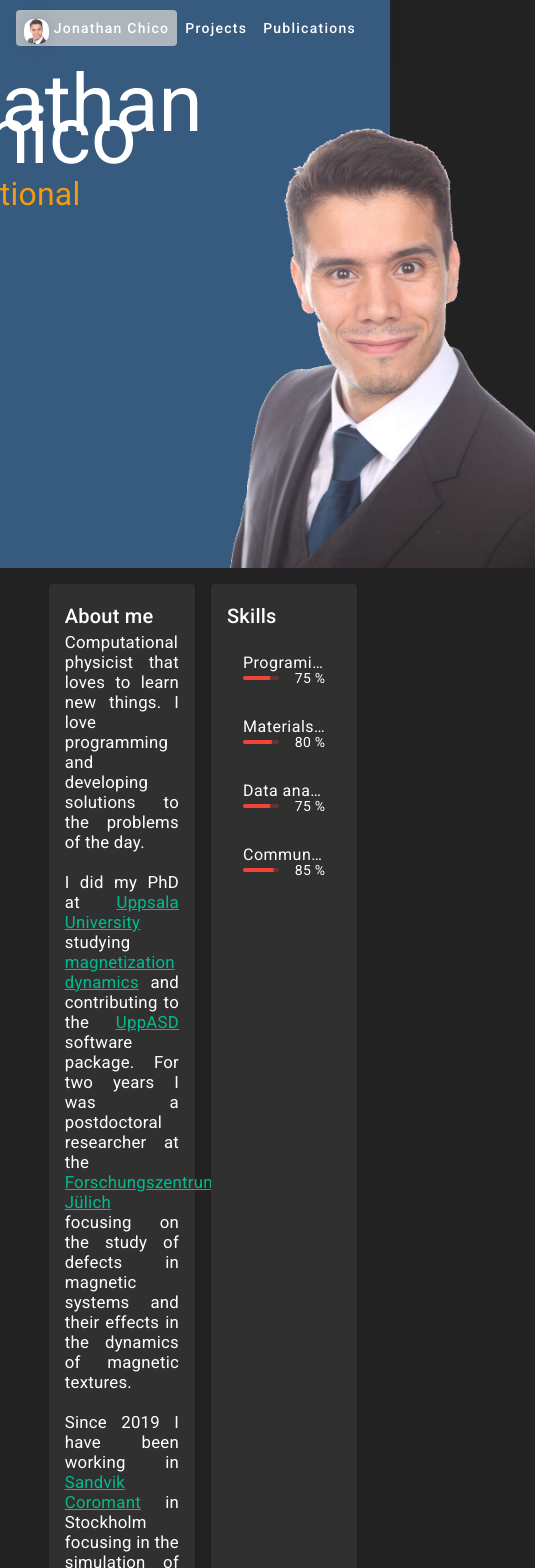
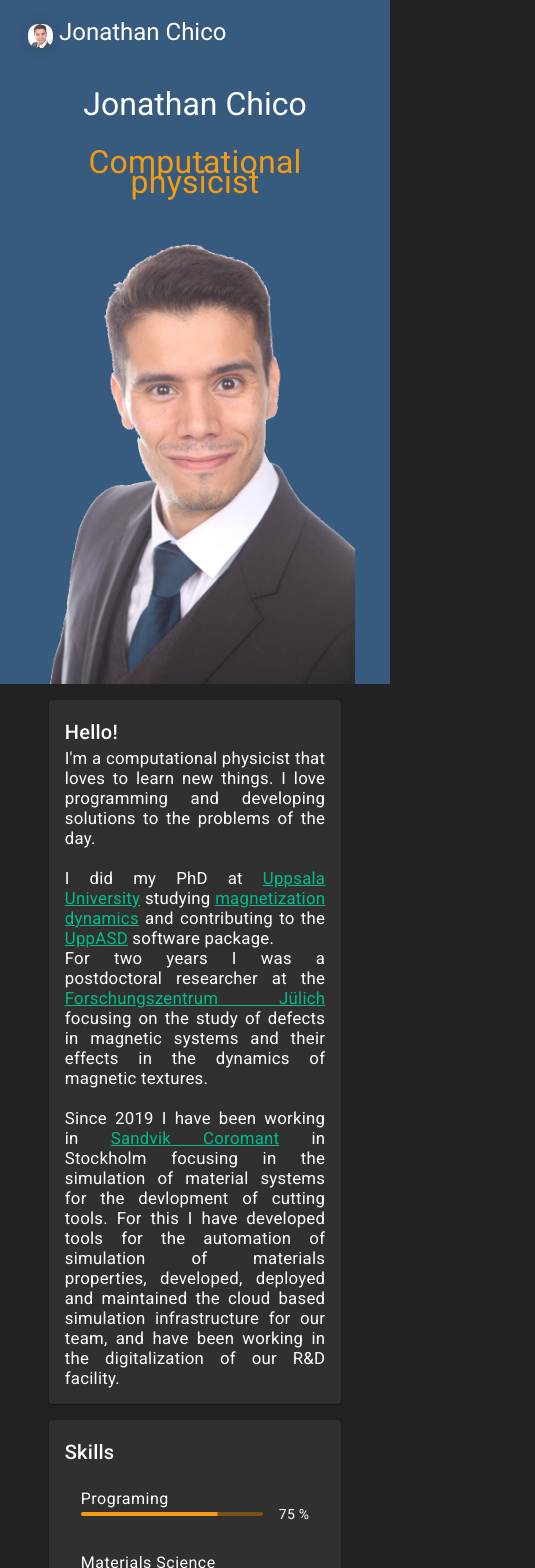
Before and after one commit to JPchico/jpchico.github.io, an Angular app: page / in a window 390 px wide. Shown: the top 1568 px of the page, 535 px wide, since content can reach past the window. Built offline with nearby package versions, Linux system fonts and the light colour scheme.

Commit message:
Fixing the css in several components so that it works for mobiles.

```diff
--- a/src/app/components/navbar/navbar.component.html
+++ b/src/app/components/navbar/navbar.component.html
@@ -1,3 +1,4 @@
+@if(!isPortable){
     <mat-toolbar class="main-nav" color="primary">
         <span class="head-user-container">
             <a mat-button routerLinkActive="active" class="head-user-container" routerLink="/" [routerLinkActiveOptions]={exact:true}>
@@ -5,7 +6,28 @@
             </a>
         </span>
         <div class="spacer"></div>
+
             @for(entry of menuData; track entry){
                 <a mat-button routerLinkActive="active"  [routerLink]="entry.route">{{entry.title}}</a>
             }
+
     </mat-toolbar>
+}
+
+@if(isPortable){
+    <mat-toolbar class="main-nav" color="primary">
+        <span class="head-user-container">
+            <button mat-icon-button [matMenuTriggerFor]="menu">
+                <img src="assets/jonathan_chico_photo_small.jpg" class="user-avatar" alt="Jonathan Chico"> Jonathan Chico
+            </button>
+            <mat-menu #menu>
+                <button mat-menu-item>
+                    <a mat-button class="head-user-container" routerLink="/">Home</a>
+                </button>
+                @for(entry of menuData; track entry){
+                    <button mat-menu-item><a mat-button [routerLink]="entry.route">{{entry.title}}</a></button>
+                }
+            </mat-menu>
+        </span>
+    </mat-toolbar>
+}
--- a/src/app/components/navbar/navbar.component.ts
+++ b/src/app/components/navbar/navbar.component.ts
@@ -1,22 +1,21 @@
 import { Component, OnInit } from '@angular/core';
 import { NavbarData } from '../../data_model/navbar-data';
-import {MatToolbarModule} from '@angular/material/toolbar';
-import {MatButtonModule} from '@angular/material/button';
+import { MatToolbarModule } from '@angular/material/toolbar';
+import { MatButtonModule } from '@angular/material/button';
 import { RouterModule } from '@angular/router';
+import { BreakpointObserver, Breakpoints } from '@angular/cdk/layout';
+import {MatMenuModule} from '@angular/material/menu';
 
 @Component({
   selector: 'app-navbar',
   standalone: true,
-  imports: [MatToolbarModule,MatButtonModule, RouterModule],
+  imports: [MatToolbarModule,MatButtonModule, RouterModule, MatMenuModule],
   templateUrl: './navbar.component.html',
   styleUrl: './navbar.component.scss'
 })
 export class NavbarComponent implements OnInit {
 
-  menuData: NavbarData[] = []
-
-  ngOnInit(): void{
-    this.menuData = [
+  menuData: NavbarData[] = [
     {
       title: 'Projects',
       route: 'projects'
@@ -26,6 +25,22 @@ export class NavbarComponent implements OnInit {
       route: 'publications'
     }
   ]
+
+  isPortable: boolean = false;
+
+  constructor(private responsive: BreakpointObserver){}
+
+
+  ngOnInit(): void {
+    this.responsive.observe(Breakpoints.HandsetPortrait).subscribe(result => {
+
+      this.isPortable = false;
+
+      if (result.matches) {
+        this.isPortable = true;
+      }
+
+    });
   }
 
 }
--- a/src/app/views/about/about.component.html
+++ b/src/app/views/about/about.component.html
@@ -19,13 +19,13 @@
         <mat-card class="bg-dark about-info-card">
             <mat-card-header>
                 <mat-card-title>
-                    About me
+                    Hello!
                 </mat-card-title>
             </mat-card-header>
             <mat-card-content class="description-container">
-                Computational physicist that loves to learn new things. I love programming and developing solutions to the problems of the day. <br><br>
+                I'm a computational physicist that loves to learn new things. I love programming and developing solutions to the problems of the day. <br><br>
 
-                I did my PhD at <a href="https://www.uu.se/en">Uppsala University</a> studying <a href="https://uu.diva-portal.org/smash/record.jsf?pid=diva2%3A922992&dswid=9488">magnetization dynamics</a> and contributing to the <a href="https://github.com/UppASD/UppASD">UppASD</a> software package.
+                I did my PhD at <a href="https://www.uu.se/en">Uppsala University</a> studying <a href="https://uu.diva-portal.org/smash/record.jsf?pid=diva2%3A922992&dswid=9488">magnetization dynamics</a> and contributing to the <a href="https://github.com/UppASD/UppASD">UppASD</a> software package.<br>
                 For two years I was a postdoctoral researcher at the <a href="https://www.fz-juelich.de/en">Forschungszentrum Jülich</a> focusing on the study of defects in magnetic systems and their effects in the dynamics of magnetic textures.<br><br>
 
                 Since 2019 I have been working in <a href="https://www.sandvik.coromant.com/sv-se">Sandvik Coromant</a> in Stockholm focusing in the simulation of material systems for the devlopment of cutting tools.
@@ -49,7 +49,6 @@
                                 <mat-progress-bar
                                     class="skill-progress-bar"
                                     [mode]="'determinate'"
-                                    [color]="'warn'"
                                     [value]="entry.level">
                                 </mat-progress-bar>
                                 <span class="text">{{ entry.level }} %</span>
--- a/src/app/views/about/about.component.scss
+++ b/src/app/views/about/about.component.scss
@@ -64,3 +64,24 @@
     }
 
 }
+
+@media all and (min-width: 200px) and (max-width: 860px) {
+
+    .jumbotron-container{
+        display: flex;
+        flex-direction: column;
+        .display-4{
+            font-size: 2rem;
+        }
+        .lead{
+            font-size: 2rem;
+            text-align: center;
+        }
+    }
+
+    .about-container{
+        display: flex;
+        flex-direction: column;
+    }
+
+}
--- a/src/app/views/projects/projects.component.scss
+++ b/src/app/views/projects/projects.component.scss
@@ -30,3 +30,13 @@
         }
     }
 }
+
+@media all and (min-width: 200px) and (max-width: 860px) {
+    .page-content{
+        .projects-container{
+            width: 90%;
+            display: flex;
+            flex-direction: column;
+        }
+    }
+}
--- a/src/app/views/publications/publications.component.scss
+++ b/src/app/views/publications/publications.component.scss
@@ -20,6 +20,9 @@
         }
         .publication-extra-container{
             max-width: 45%;
+            display: flex;
+            flex-direction: column;
+            gap: 1rem;
         }
     }
 }
@@ -28,3 +31,23 @@
     color: var(--bs-light);
     word-wrap: break-word;
 }
+
+
+@media all and (min-width: 200px) and (max-width: 860px) {
+    .page-content{
+        .publications-container{
+            width: 90%;
+            display: flex;
+            flex-direction: column;
+            gap: 1rem;
+            flex-wrap: wrap;
+            align-content: center;
+            .publication-articles-container{
+                max-width: 100%;
+            }
+            .publication-extra-container{
+                max-width: 100%;
+            }
+        }
+    }
+}
--- a/src/index.html
+++ b/src/index.html
@@ -2,7 +2,7 @@
 <html lang="en">
 <head>
   <meta charset="utf-8">
-  <title>JpchicoGithubIo</title>
+  <title>Jonathan Chico</title>
   <base href="/">
   <meta name="viewport" content="width=device-width, initial-scale=1">
   <link rel="icon" type="image/x-icon" href="favicon.ico">
--- a/src/styles.scss
+++ b/src/styles.scss
@@ -5,5 +5,11 @@
 @import "bootswatch/dist/darkly/bootswatch";
 
 
+
 html, body { height: 100%; }
 body { margin: 0; font-family: Roboto, "Helvetica Neue", sans-serif; }
+
+.mat-mdc-progress-bar {
+    --mdc-linear-progress-active-indicator-color: #f39c12; //progress bar color
+    --mdc-linear-progress-track-color: #775215; // background color
+}
```
Also changed, not shown: 1 other file (tests, documents, lock files or other folders). Lines whose indentation alone changed are shown as unchanged.
